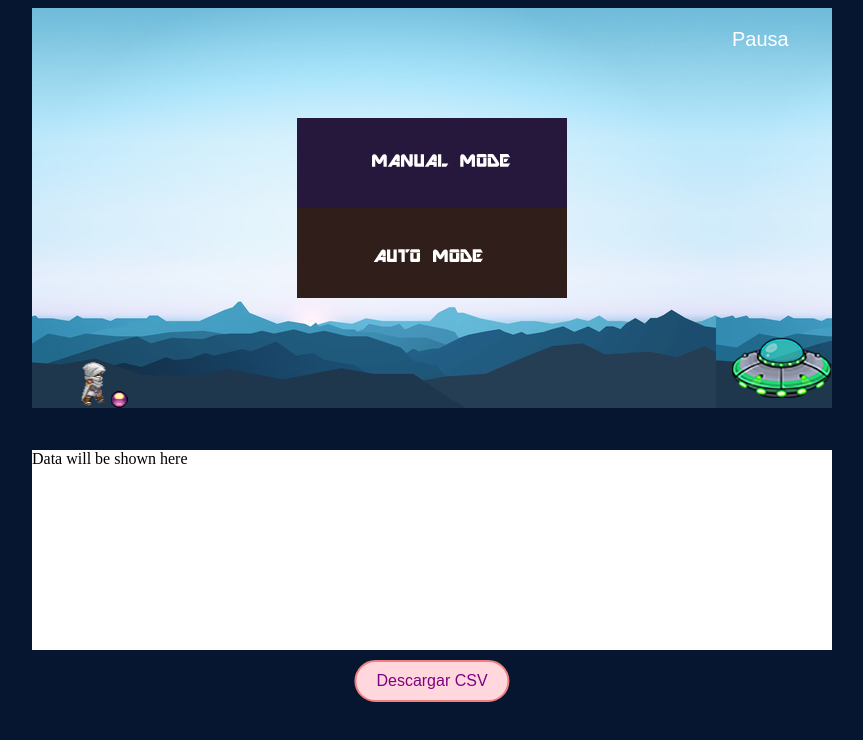
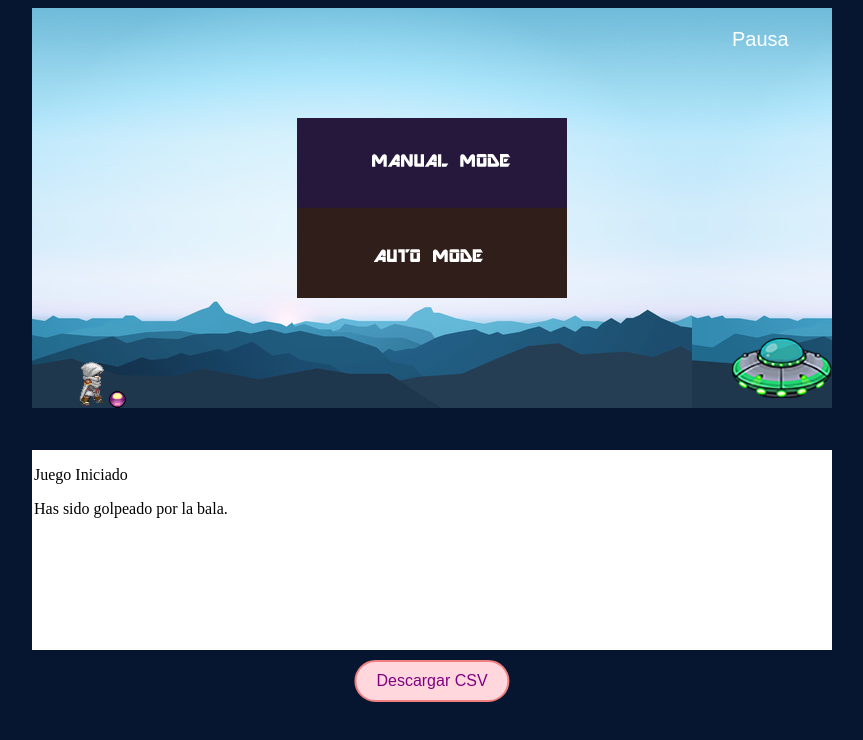
Before and after one commit to lemondmn/bulletdodger, a plain HTML site: page index.html in a window 1280 px wide. Shown: the whole page, without its empty margins (208-1071 px from the left). Drawn offline with Linux system fonts and the light colour scheme.

Commit message:
Variables and functions changed to english, some status messages added.

```diff
--- a/game.js
+++ b/game.js
@@ -1,191 +1,238 @@
-var w=800;
-var h=400;
-var jugador;
-var fondo;
+// Game width and height
+var w = 800;
+var h = 400;
 
-var bala, balaD=false, nave;
+// Game variables
+var playerSprite; // Player sprite
+var canvasBackground; // Background sprite
 
-var salto;
+// Horizontal bullet
+var hBullet;
+var hB_wasShoot = false;
+var h_ufo;
+var hB_speed;
+var hB_displacement;
+var airStatus;
+var groundStatus;
+
+// Key variables
+var jumpKey;
+
+// Menu variable
 var menu;
 
-var velocidadBala;
-var despBala;
-var estatusAire;
-var estatuSuelo;
+// Neural network variables
+var neuralNetwork,
+  neuralNetworkTraining,
+  neuralNetworkOutput,
+  trainingData = [];
+var isAuto = false,
+  isTrainingComplete = false;
 
-var nnNetwork , nnEntrenamiento, nnSalida, datosEntrenamiento=[];
-var modoAuto = false, eCompleto=false;
-
-var juego = new Phaser.Game(w, h, Phaser.CANVAS, 'dodgergame', { preload: preload, create: create, update: update, render:render});
+// Game object
+var game = new Phaser.Game(w, h, Phaser.CANVAS, "dodgergame", {
+  preload: preload,
+  create: create,
+  update: update,
+  render: render,
+});
 
 function preload() {
-    juego.load.image('fondo', 'assets/game/fondo.jpg');
-    juego.load.spritesheet('mono', 'assets/sprites/altair.png',32 ,48);
-    juego.load.image('nave', 'assets/game/ufo.png');
-    juego.load.image('bala', 'assets/sprites/purple_ball.png');
-    juego.load.image('menu', 'assets/game/menu.png');
-
+  game.load.image("fondo", "assets/game/fondo.jpg");
+  game.load.spritesheet("mono", "assets/sprites/altair.png", 32, 48);
+  game.load.image("nave", "assets/game/ufo.png");
+  game.load.image("bala", "assets/sprites/purple_ball.png");
+  game.load.image("menu", "assets/game/menu.png");
 }
 
 function create() {
+  game.physics.startSystem(Phaser.Physics.ARCADE);
+  game.physics.arcade.gravity.y = 800;
+  game.time.desiredFps = 30;
 
-    juego.physics.startSystem(Phaser.Physics.ARCADE);
-    juego.physics.arcade.gravity.y = 800;
-    juego.time.desiredFps = 30;
+  canvasBackground = game.add.tileSprite(0, 0, w, h, "fondo");
+  h_ufo = game.add.sprite(w - 100, h - 70, "nave");
+  hBullet = game.add.sprite(w - 100, h, "bala");
+  playerSprite = game.add.sprite(50, h, "mono");
 
-    fondo = juego.add.tileSprite(0, 0, w, h, 'fondo');
-    nave = juego.add.sprite(w-100, h-70, 'nave');
-    bala = juego.add.sprite(w-100, h, 'bala');
-    jugador = juego.add.sprite(50, h, 'mono');
+  game.physics.enable(playerSprite);
+  playerSprite.body.collideWorldBounds = true;
+  playerSprite.animations.add("corre", [8, 9, 10, 11]);
+  playerSprite.animations.play("corre", 10, true);
 
+  game.physics.enable(hBullet);
+  hBullet.body.collideWorldBounds = true;
 
-    juego.physics.enable(jugador);
-    jugador.body.collideWorldBounds = true;
-    var corre = jugador.animations.add('corre',[8,9,10,11]);
-    jugador.animations.play('corre', 10, true);
+  pausaL = game.add.text(w - 100, 20, "Pausa", {
+    font: "20px Arial",
+    fill: "#fff",
+  });
+  pausaL.inputEnabled = true;
+  pausaL.events.onInputUp.add(pauseGame, self);
+  game.input.onDown.add(pauseMenu, self);
 
-    juego.physics.enable(bala);
-    bala.body.collideWorldBounds = true;
+  jumpKey = game.input.keyboard.addKey(Phaser.Keyboard.SPACEBAR);
 
-    pausaL = juego.add.text(w - 100, 20, 'Pausa', { font: '20px Arial', fill: '#fff' });
-    pausaL.inputEnabled = true;
-    pausaL.events.onInputUp.add(pausa, self);
-    juego.input.onDown.add(mPausa, self);
+  neuralNetwork = new synaptic.Architect.Perceptron(2, 6, 6, 2);
+  neuralNetworkTraining = new synaptic.Trainer(neuralNetwork);
 
-    salto = juego.input.keyboard.addKey(Phaser.Keyboard.SPACEBAR);
-
-
-    nnNetwork =  new synaptic.Architect.Perceptron(2, 6, 6, 2);
-    nnEntrenamiento = new synaptic.Trainer(nnNetwork);
-
+  actionLogger("Juego Iniciado");
 }
 
-function enRedNeural(){
-    nnEntrenamiento.train(datosEntrenamiento, {rate: 0.0003, iterations: 10000, shuffle: true});
+function trainNeuralNetwork() {
+  neuralNetworkTraining.train(trainingData, {
+    rate: 0.0003,
+    iterations: 10000,
+    shuffle: true,
+  });
 }
 
-function datosDeEntrenamiento(param_entrada){
-
-    console.log("Entrada",param_entrada[0]+" "+param_entrada[1]);
-    nnSalida = nnNetwork.activate(param_entrada);
-    var aire=Math.round( nnSalida[0]*100 );
-    var piso=Math.round( nnSalida[1]*100 );
-    console.log("Valor ","En el Aire %: "+ aire + " En el suelo %: " + piso );
-    return nnSalida[0]>=nnSalida[1];
+function autojumper(param_entrada) {
+  neuralNetworkOutput = neuralNetwork.activate(param_entrada);
+  var aire = Math.round(neuralNetworkOutput[0] * 100);
+  var piso = Math.round(neuralNetworkOutput[1] * 100);
+  console.log("Valor ", "En el Aire %: " + aire + " En el suelo %: " + piso);
+  return neuralNetworkOutput[0] >= neuralNetworkOutput[1];
 }
 
-function pausa(){
-    juego.paused = true;
-    menu = juego.add.sprite(w/2,h/2, 'menu');
+function pauseGame() {
+  game.paused = true;
+  menu = game.add.sprite(w / 2, h / 2, "menu");
   menu.anchor.setTo(0.5, 0.5);
 }
 
-function mPausa(event){
-    if(juego.paused){
-        var menu_x1 = w/2 - 270/2, menu_x2 = w/2 + 270/2,
-            menu_y1 = h/2 - 180/2, menu_y2 = h/2 + 180/2;
+function pauseMenu(event) {
+  if (game.paused) {
+    var menu_x1 = w / 2 - 270 / 2,
+      menu_x2 = w / 2 + 270 / 2,
+      menu_y1 = h / 2 - 180 / 2,
+      menu_y2 = h / 2 + 180 / 2;
 
-        var mouse_x = event.x  ,
-            mouse_y = event.y  ;
+    var mouse_x = event.x,
+      mouse_y = event.y;
 
-        if(mouse_x > menu_x1 && mouse_x < menu_x2 && mouse_y > menu_y1 && mouse_y < menu_y2 ){
-            if(mouse_x >=menu_x1 && mouse_x <=menu_x2 && mouse_y >=menu_y1 && mouse_y <=menu_y1+90){
-                eCompleto=false;
-                datosEntrenamiento = [];
-                modoAuto = false;
-            }else if (mouse_x >=menu_x1 && mouse_x <=menu_x2 && mouse_y >=menu_y1+90 && mouse_y <=menu_y2) {
-                if(!eCompleto) {
-                    console.log("","Entrenamiento "+ datosEntrenamiento.length +" valores" );
-                    enRedNeural();
-                    eCompleto=true;
+    if (
+      mouse_x > menu_x1 &&
+      mouse_x < menu_x2 &&
+      mouse_y > menu_y1 &&
+      mouse_y < menu_y2
+    ) {
+      if (
+        mouse_x >= menu_x1 &&
+        mouse_x <= menu_x2 &&
+        mouse_y >= menu_y1 &&
+        mouse_y <= menu_y1 + 90
+      ) {
+        actionLogger("[MANUAL MODE] presionado");
+        isTrainingComplete = false;
+        trainingData = [];
+        isAuto = false;
+        actionLogger("Juego Reiniciado");
+      } else if (
+        mouse_x >= menu_x1 &&
+        mouse_x <= menu_x2 &&
+        mouse_y >= menu_y1 + 90 &&
+        mouse_y <= menu_y2
+      ) {
+        actionLogger("[AUTO MODE] presionado");
+        if (!isTrainingComplete) {
+          actionLogger("Entrenando Red Neuronal...");
+          console.log("", "Entrenamiento " + trainingData.length + " valores");
+          trainNeuralNetwork();
+          isTrainingComplete = true;
+          actionLogger("Entrenamiento Completo");
         }
-                modoAuto = true;
+        isAuto = true;
+        actionLogger("Juego en modo Auto");
       }
-
       menu.destroy();
       resetVariables();
-            juego.paused = false;
-
+      game.paused = false;
     }
   }
 }
 
-function resetVariables(){
-    jugador.body.velocity.x=0;
-    jugador.body.velocity.y=0;
-    bala.body.velocity.x = 0;
-    bala.position.x = w-100;
-    jugador.position.x=50;
-    balaD=false;
+function resetVariables() {
+  playerSprite.body.velocity.x = 0;
+  playerSprite.body.velocity.y = 0;
+  hBullet.body.velocity.x = 0;
+  hBullet.position.x = w - 100;
+  playerSprite.position.x = 50;
+  hB_wasShoot = false;
 }
 
-function saltar(){
-    jugador.body.velocity.y = -270;
+function jump() {
+  playerSprite.body.velocity.y = -270;
 }
 
 function update() {
+  canvasBackground.tilePosition.x -= 1;
 
-    fondo.tilePosition.x -= 1;
+  game.physics.arcade.collide(hBullet, playerSprite, colisionH, null, this);
 
-    juego.physics.arcade.collide(bala, jugador, colisionH, null, this);
+  groundStatus = 1;
+  airStatus = 0;
 
-    estatuSuelo = 1;
-    estatusAire = 0;
-
-    if(!jugador.body.onFloor()) {
-        estatuSuelo = 0;
-        estatusAire = 1;
+  if (!playerSprite.body.onFloor()) {
+    groundStatus = 0;
+    airStatus = 1;
   }
 
-    despBala = Math.floor( jugador.position.x - bala.position.x );
+  hB_displacement = Math.floor(playerSprite.position.x - hBullet.position.x);
 
-    if( modoAuto==false && salto.isDown &&  jugador.body.onFloor() ){
-        saltar();
+  if (isAuto == false && jumpKey.isDown && playerSprite.body.onFloor()) {
+    jump();
   }
 
-    if( modoAuto == true  && bala.position.x>0 && jugador.body.onFloor()) {
-
-        if( datosDeEntrenamiento( [despBala , velocidadBala] )  ){
-            saltar();
+  if (isAuto == true && hBullet.position.x > 0 && playerSprite.body.onFloor()) {
+    if (autojumper([hB_displacement, hB_speed])) {
+      jump();
     }
   }
 
-    if( balaD==false ){
-        disparo();
+  if (hB_wasShoot == false) {
+    fireHBullet();
   }
 
-    if( bala.position.x <= 0  ){
+  if (hBullet.position.x <= 0) {
     resetVariables();
   }
 
-    if( modoAuto ==false  && bala.position.x > 0 ){
-
-        datosEntrenamiento.push({
-                'input' :  [despBala , velocidadBala],
-                'output':  [estatusAire , estatuSuelo ]
+  if (isAuto == false && hBullet.position.x > 0) {
+    trainingData.push({
+      input: [hB_displacement, hB_speed],
+      output: [airStatus, groundStatus],
     });
 
-        console.log("Desplazamiento Bala, Velocidad Bala, Estatus, Estatus: ",
-            despBala + " " +velocidadBala + " "+ estatusAire+" "+  estatuSuelo);
+    console.log(
+      "Desplazamiento Bala, Velocidad Bala, Estatus, Estatus: ",
+      hB_displacement + " " + hB_speed + " " + airStatus + " " + groundStatus
+    );
+  }
 }
 
+function fireHBullet() {
+  hB_speed = -1 * randomSpeed(300, 800);
+  hBullet.body.velocity.y = 0;
+  hBullet.body.velocity.x = hB_speed;
+  hB_wasShoot = true;
 }
 
-function disparo(){
-    velocidadBala =  -1 * velocidadRandom(300,800);
-    bala.body.velocity.y = 0 ;
-    bala.body.velocity.x = velocidadBala ;
-    balaD=true;
+function colisionH() {
+  actionLogger("Has sido golpeado por la bala.");
+  pauseGame();
 }
 
-function colisionH(){
-    pausa();
-}
-
-function velocidadRandom(min, max) {
+function randomSpeed(min, max) {
   return Math.floor(Math.random() * (max - min + 1)) + min;
 }
 
-function render(){
+function render() {}
 
+function actionLogger(msg) {
+  var logDiv = document.getElementById("dataprint");
+  var newMsg = document.createElement("p");
+  newMsg.innerHTML = msg;
+  logDiv.appendChild(newMsg);
+  logDiv.scrollTop = logDiv.scrollHeight;
 }
--- a/index.css
+++ b/index.css
@@ -13,6 +13,8 @@
 .datacontainer {
   width: 800px;
   height: 200px;
+  overflow: scroll;
+  max-height: 200px;
   background-color: white;
   position: absolute;
   top: 450px;
@@ -36,3 +38,7 @@
   transition: background-color 0.3s ease;
   cursor: pointer;
 }
+
+p {
+  margin-left: 2px;
+}
--- a/index.html
+++ b/index.html
@@ -15,7 +15,7 @@
         <div class="gamecontainer">
             <div id="dodgergame"></div>
         </div>
-        <div id="dataprint" class="datacontainer">Data will be shown here</div>
-        <button id="download" class="btn" onclick="downloadData()">Descargar CSV</button>
+        <div id="dataprint" class="datacontainer"></div>
+        <button id="download" class="btn">Descargar CSV</button>
     </body>
 </html>
```
Also changed, not shown: 1 other file. Lines whose indentation alone changed are shown as unchanged.
